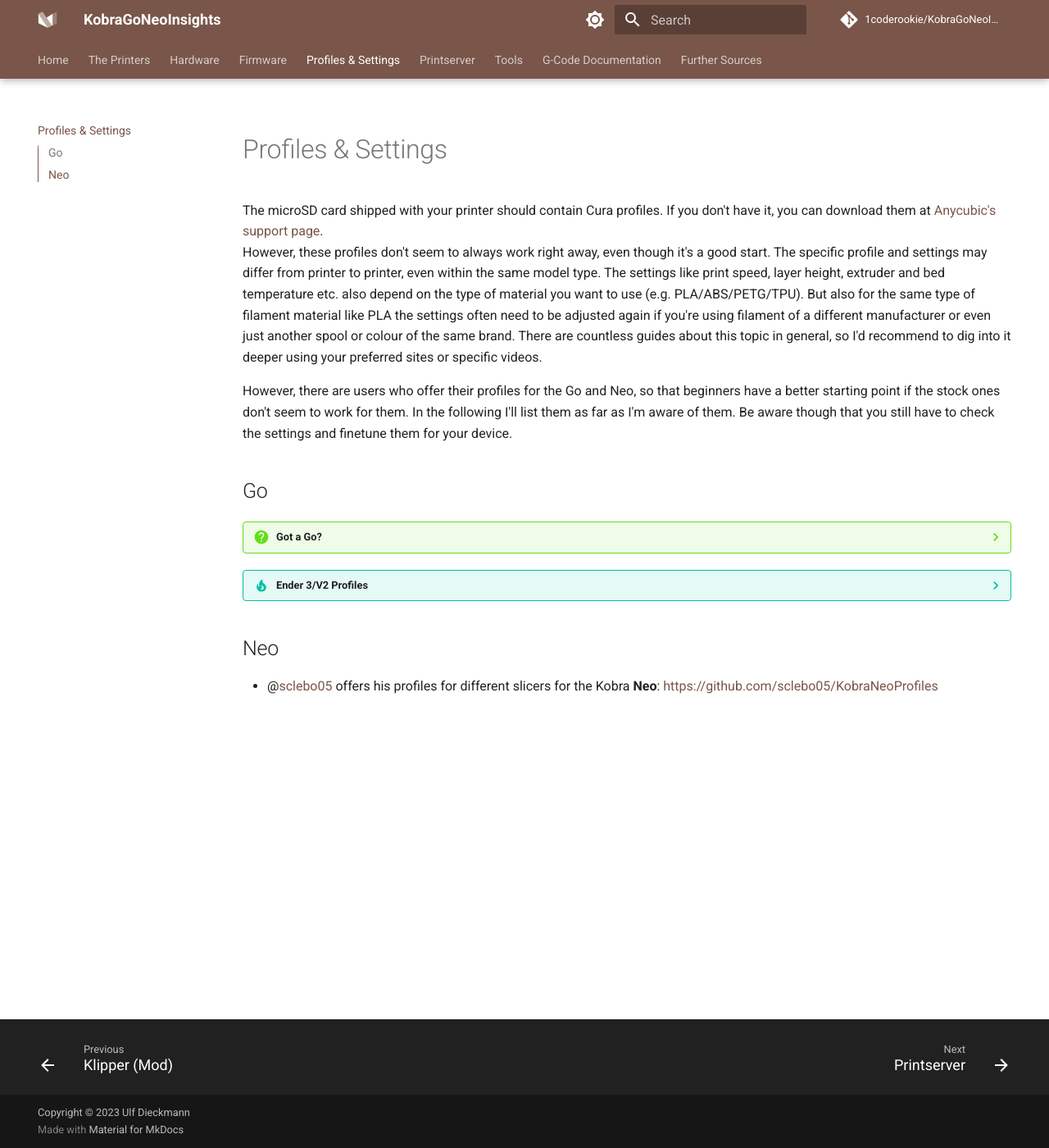
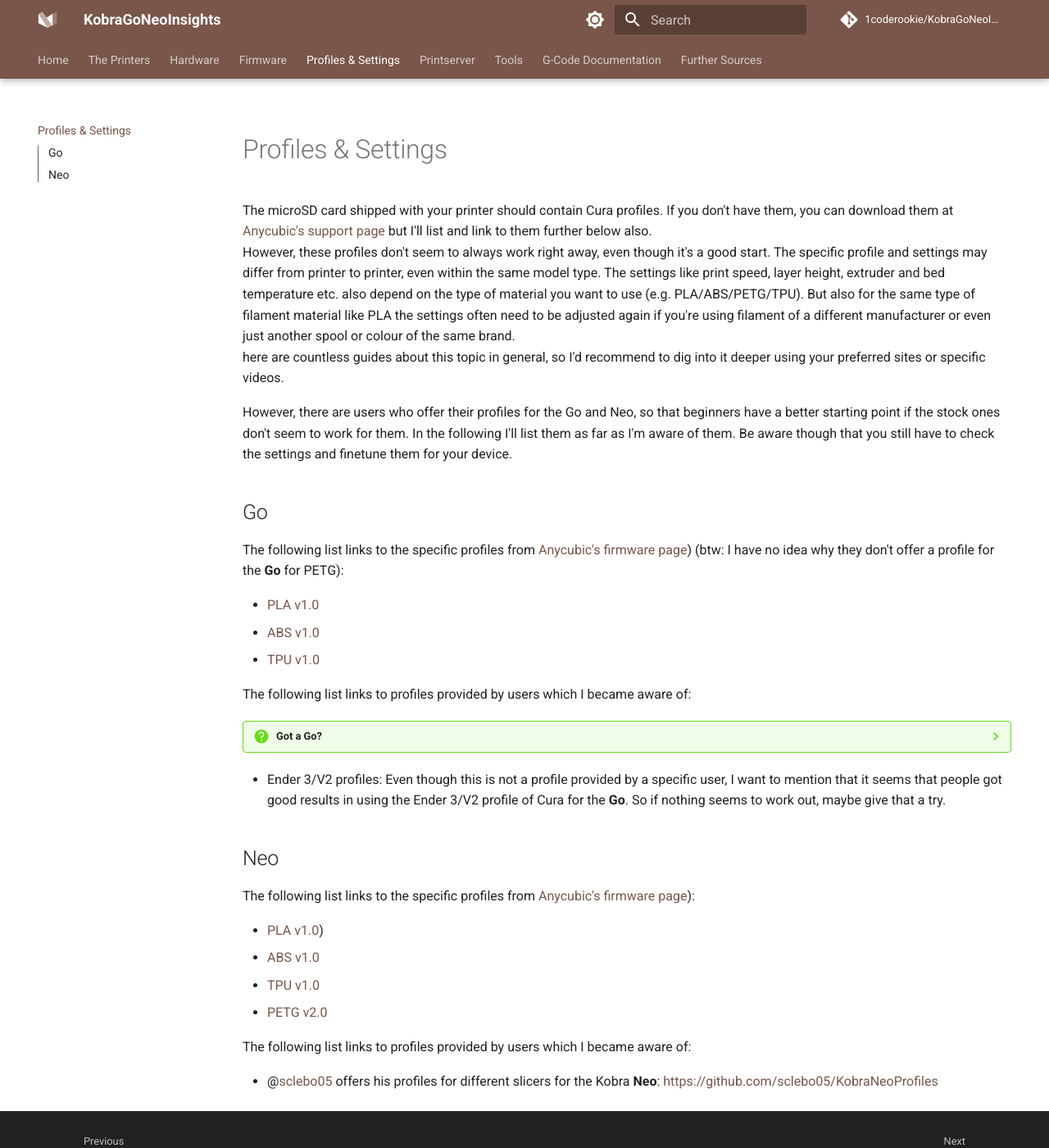
Before and after one commit to 1coderookie/KobraGoNeoInsights, an MkDocs documentation site: the page built from docs/pro_set.md, in a window 1280 px wide and 1400 px high. Shown: the whole window at 82% size. Built offline with MkDocs 1.6.1 and Material for MkDocs 9.7.7, drawn with Linux system fonts in a browser that asks for light colours; comment, search, counter and statistics services are not loaded.

Commit message:
Update pro_set.md

```diff
--- a/docs/pro_set.md
+++ b/docs/pro_set.md
@@ -2,21 +2,37 @@
 
 # Profiles & Settings
 
-The microSD card shipped with your printer should contain Cura profiles. If you don't have it, you can download them at [Anycubic's support page](https://www.anycubic.com/pages/firmware-software).
-However, these profiles don't seem to always work right away, even though it's a good start. The specific profile and settings may differ from printer to printer, even within the same model type. The settings like print speed, layer height, extruder and bed temperature etc. also depend on the type of material you want to use (e.g. PLA/ABS/PETG/TPU). But also for the same type of filament material like PLA the settings often need to be adjusted again if you're using filament of a different manufacturer or even just another spool or colour of the same brand. There are countless guides about this topic in general, so I'd recommend to dig into it deeper using your preferred sites or specific videos.
+The microSD card shipped with your printer should contain Cura profiles. If you don't have them, you can download them at [Anycubic's support page](https://www.anycubic.com/pages/firmware-software) but I'll list and link to them further below also.
+However, these profiles don't seem to always work right away, even though it's a good start. The specific profile and settings may differ from printer to printer, even within the same model type. The settings like print speed, layer height, extruder and bed temperature etc. also depend on the type of material you want to use (e.g. PLA/ABS/PETG/TPU). But also for the same type of filament material like PLA the settings often need to be adjusted again if you're using filament of a different manufacturer or even just another spool or colour of the same brand.
+here are countless guides about this topic in general, so I'd recommend to dig into it deeper using your preferred sites or specific videos.
 
 However, there are users who offer their profiles for the Go and Neo, so that beginners have a better starting point if the stock ones don't seem to work for them. In the following I'll list them as far as I'm aware of them. Be aware though that you still have to check the settings and finetune them for your device.
 
 ## Go
 
+The following list links to the specific profiles from [Anycubic's firmware page](https://www.anycubic.com/pages/firmware-software)) (btw: I have no idea why they don't offer a profile for the **Go** for PETG):
+
+ - [PLA v1.0](https://cdn.shopify.com/s/files/1/0245/5519/2380/files/Kobra_Go_suggested_parameters_for_PLA_V1.0.curaprofile?v=1669192042)
+ - [ABS v1.0](https://cdn.shopify.com/s/files/1/0245/5519/2380/files/Kobra_Go_suggested_parameters_for_ABS_V1.0.curaprofile?v=1669192041)
+ - [TPU v1.0](https://cdn.shopify.com/s/files/1/0245/5519/2380/files/Kobra_Go_suggested_parameters_for_TPU_V1.0.curaprofile?v=1669192041)
+
+The following list links to profiles provided by users which I became aware of:
+
 ??? question "Got a Go?"
 
     Do you own a **Go** and created profiles for it which could be useful for other users as well? <br> Did you made them available somewhere? <br> If so, send me an email to <br> `3dneo (at) quantentunnel.de` <br> and let me know about it, I'd be happy to set a link to it.
 
-??? tip "Ender 3/V2 Profiles"
-
-    It seems that people got good results in using the Ender 3/V2 profile of Cura for the **Go**. So if nothing seems to work out, maybe give that a try.
+ - Ender 3/V2 profiles: Even though this is not a profile provided by a specific user, I want to mention that it seems that people got good results in using the Ender 3/V2 profile of Cura for the **Go**. So if nothing seems to work out, maybe give that a try.
 
 ## Neo
 
-- @[sclebo05](https://github.com/sclebo05) offers his profiles for different slicers for the Kobra **Neo**: [https://github.com/sclebo05/KobraNeoProfiles](https://github.com/sclebo05/KobraNeoProfiles)
+The following list links to the specific profiles from [Anycubic's firmware page](https://www.anycubic.com/pages/firmware-software)):
+
+ - [PLA v1.0](https://cdn.shopify.com/s/files/1/0245/5519/2380/files/Kobra_Neo_Suggested_parameters_for_PLA_V1.curaprofile?v=1669192662))
+ - [ABS v1.0](https://cdn.shopify.com/s/files/1/0245/5519/2380/files/Kobra_Neo_Suggested_parameters_for_ABS_V1.curaprofile?v=1669192662)
+ - [TPU v1.0](https://cdn.shopify.com/s/files/1/0245/5519/2380/files/Kobra_Neo_Suggested_parameters_for_TPU_V1.curaprofile?v=1669192662)
+ - [PETG v2.0](https://cdn.shopify.com/s/files/1/0245/5519/2380/files/Kobra_Neo_Suggested_parameters_for_PETG_V2.curaprofile?v=1669192662)
+
+The following list links to profiles provided by users which I became aware of:
+
+ - @[sclebo05](https://github.com/sclebo05) offers his profiles for different slicers for the Kobra **Neo**: [https://github.com/sclebo05/KobraNeoProfiles](https://github.com/sclebo05/KobraNeoProfiles)
```
